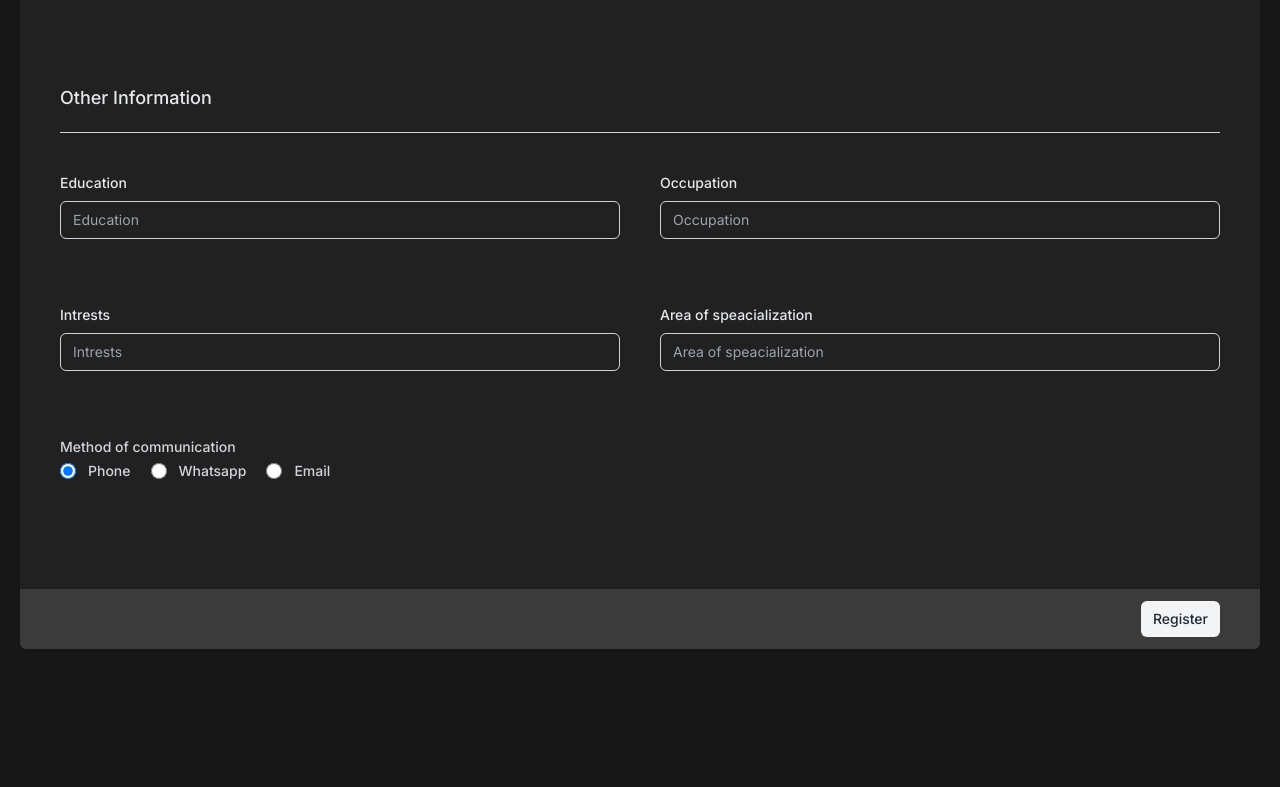
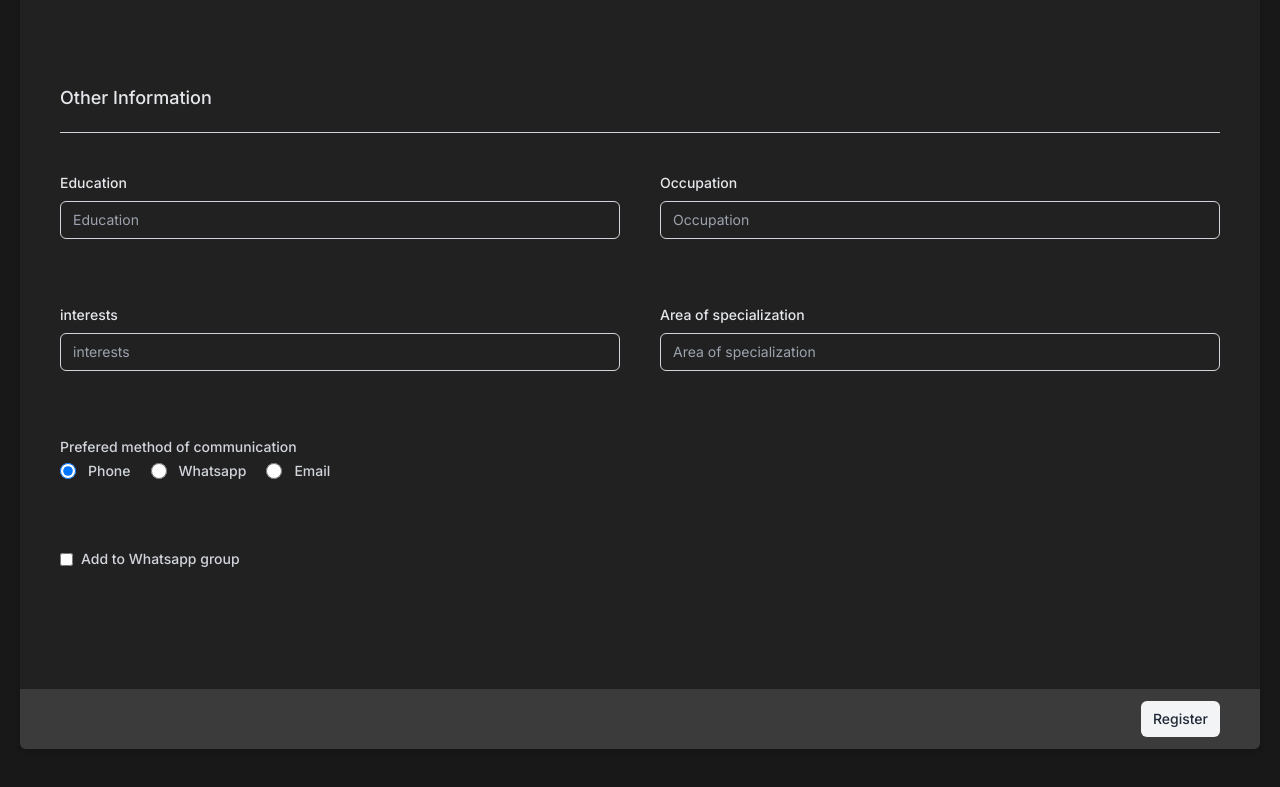
Before and after one commit to the-open-gate/landing, a Next.js app: page /register in a window 1280 px wide. Shown: the part 1218-2005 px from the top of the page. Before the commit the page ends 1927 px from the top, so only its background shows below. Built offline with nearby package versions, Linux system fonts and the light colour scheme.

Commit message:
add to whatsapp group added

```diff
--- a/pages/register.js
+++ b/pages/register.js
@@ -25,10 +25,11 @@ const Register = () => {
     phone: "",
     education: "",
     occupation: "",
-    intrests: "",
+    interests: "",
     country: "Sri Lanka",
-    area_of_speacialization: "",
+    area_of_specialization: "",
     method_of_communication: "phone",
+    add_to_whatsapp_group: "no",
   });
 
   const [error, setError] = useState({
@@ -44,9 +45,19 @@ const Register = () => {
     phone: "",
     education: "",
     occupation: "",
-    intrests: "",
-    area_of_speacialization: "",
+    interests: "",
+    area_of_specialization: "",
   });
+
+  const handleAddToGroup = (e) => {
+    let val = "";
+    if (form.add_to_whatsapp_group === "no") {
+      val = "yes";
+    } else {
+      val = "no";
+    }
+    setForm({ ...form, add_to_whatsapp_group: val });
+  };
 
   const handleCountry = (country) => {
     setForm({ ...form, country });
@@ -165,7 +176,7 @@ const Register = () => {
     });
 
     if (!isError) {
-      axios.post(`https://the-open-gate-server.herokuapp.com`, form);
+      axios.post(`http://localhost:5000`, form);
       setForm({
         first_name: "",
         last_name: "",
@@ -180,10 +191,11 @@ const Register = () => {
         phone: "",
         education: "",
         occupation: "",
-        intrests: "",
+        interests: "",
         country: "Sri Lanka",
-        area_of_speacialization: "",
+        area_of_specialization: "",
         method_of_communication: "phone",
+        add_to_whatsapp_group: "no",
       });
       setSubmitted(true);
     }
@@ -486,21 +498,21 @@ const Register = () => {
                     />
                     <TextInput
                       onBlur={handleBlur}
-                      label="Intrests"
-                      placeholder="Intrests"
+                      label="interests"
+                      placeholder="interests"
                       pattern="[0-9]{3}-[0-9]{2}-[0-9]{3}"
                       onChange={handleChange}
-                      error={error.intrests}
-                      value={form.intrests}
+                      error={error.interests}
+                      value={form.interests}
                     />
                     <TextInput
                       onBlur={handleBlur}
-                      label="Area of speacialization"
-                      placeholder="Area of speacialization"
+                      label="Area of specialization"
+                      placeholder="Area of specialization"
                       pattern="[0-9]{3}-[0-9]{2}-[0-9]{3}"
                       onChange={handleChange}
-                      error={error.area_of_speacialization}
-                      value={form.area_of_speacialization}
+                      error={error.area_of_specialization}
+                      value={form.area_of_specialization}
                     />
                   </div>
                 </div>
@@ -511,7 +523,7 @@ const Register = () => {
                     htmlFor="male"
                     className="block text-xs md:text-sm font-medium text-gray-300"
                   >
-                    Method of communication
+                    Prefered method of communication
                   </label>
                   <div className="mt-1 flex items-center justify-start gap-5">
                     <div className="flex items-center h-5">
@@ -566,6 +578,26 @@ const Register = () => {
                   </div>
                 </div>
                 {/* end of method of comunication */}
+
+                {/* add to whatsapp group */}
+                <div className="mb-20 flex items-center justify-start gap-2">
+                  <input
+                    type="checkbox"
+                    name="addToGroup"
+                    id="addToGroup"
+                    onChange={handleAddToGroup}
+                    checked={
+                      form.add_to_whatsapp_group === "yes" ? true : false
+                    }
+                  />
+                  <label
+                    htmlFor="addToGroup"
+                    className="block text-xs md:text-sm font-medium text-gray-300"
+                  >
+                    Add to Whatsapp group
+                  </label>
+                </div>
+                {/* end of add to whatsapp group */}
               </div>
 
               <div className="w-full flex justify-end bg-formBackgroundSecondary p-3 px-5 md:px-10">
```
